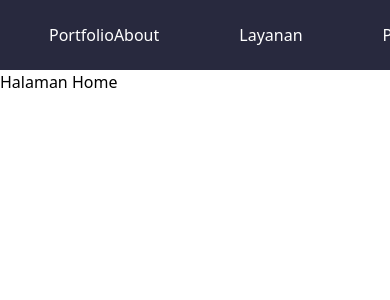
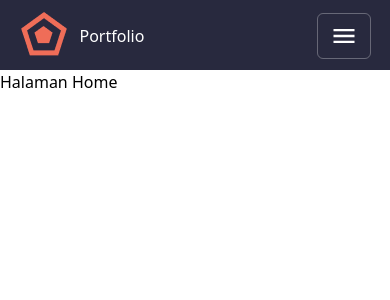
Before and after one commit to muhammadega21/portfolio-react, a React (Vite) app: page / in a window 390 px wide. Shown: the top 300 px of the page. Built offline with nearby package versions, Linux system fonts and the light colour scheme.

Commit message:
navbar responsive

```diff
--- a/src/App.jsx
+++ b/src/App.jsx
@@ -1,5 +1,5 @@
 import { BrowserRouter as Router, Routes, Route } from "react-router-dom";
-import Navbar from "./components/Header/navbar";
+import Navbar from "./components/Header/Navbar";
 import {
   Home,
   Layanan,
--- /dev/null
+++ b/src/components/Header/NavMobile.jsx
@@ -0,0 +1,113 @@
+import { useRef } from "react";
+import { useEffect } from "react";
+import { useState } from "react";
+import { Link } from "react-router-dom";
+function NavMobile() {
+  const [open, setOpen] = useState(false);
+  const navRef = useRef();
+
+  const handleClick = () => {
+    setOpen(!open);
+    document.body.style.overflow = open ? "auto" : "hidden";
+  };
+
+  const handleOutsideClick = (e) => {
+    // Jika klik terjadi di luar elemen nav, tutup menu
+    if (navRef.current && !navRef.current.contains(e.target)) {
+      setOpen(false);
+      document.body.style.overflow = "auto";
+    }
+  };
+
+  const handleLinkClick = () => {
+    setOpen(false);
+    document.body.style.overflow = "auto";
+  };
+
+  useEffect(() => {
+    document.addEventListener("mousedown", handleOutsideClick);
+
+    return () => {
+      document.removeEventListener("mousedown", handleOutsideClick);
+    };
+  }, []);
+
+  return (
+    <nav
+      ref={navRef}
+      className={`h-[${
+        open ? "315px" : "70px"
+      }] navMobile flex flex-col md:hidden px-[5%] dark`}
+    >
+      <div className="logo py-3 justify-between">
+        <div className="flex items-center gap-3">
+          <Link to="/">
+            <img src="./images/logo.png" alt="Logo" />
+          </Link>
+          <h4>Portfolio</h4>
+        </div>
+        <div
+          className={`menu ${open ? "open" : "close"}`}
+          onClick={handleClick}
+        >
+          {open ? (
+            <svg
+              className="svg-icon fill-current"
+              xmlns="http://www.w3.org/2000/svg"
+              width="28"
+              height="28"
+              viewBox="0 0 512 512"
+            >
+              <polygon points="400 145.49 366.51 112 256 222.51 145.49 112 112 145.49 222.51 256 112 366.51 145.49 400 256 289.49 366.51 400 400 366.51 289.49 256 400 145.49" />
+            </svg>
+          ) : (
+            <svg
+              className="svg-icon fill-current "
+              xmlns="http://www.w3.org/2000/svg"
+              width="28"
+              height="28"
+              viewBox="0 0 512 512"
+            >
+              <path d="M64,384H448V341.33H64Zm0-106.67H448V234.67H64ZM64,128v42.67H448V128Z" />
+            </svg>
+          )}
+        </div>
+      </div>
+      <div className="nav-link flex flex-col w-full">
+        <ul className="w-full">
+          <li>
+            <Link to="/about" onClick={handleLinkClick}>
+              About
+            </Link>
+          </li>
+          <li>
+            <Link to="/layanan" onClick={handleLinkClick}>
+              Layanan
+            </Link>
+          </li>
+          <li>
+            <Link to="/portfolio" onClick={handleLinkClick}>
+              Portfolio
+            </Link>
+          </li>
+          <li>
+            <Link to="/blog" onClick={handleLinkClick}>
+              Blog
+            </Link>
+          </li>
+        </ul>
+        <div className="contact-btn my-3 w-full">
+          <Link
+            to="/contact"
+            className="w-full block text-center"
+            onClick={handleLinkClick}
+          >
+            CONTACT
+          </Link>
+        </div>
+      </div>
+    </nav>
+  );
+}
+
+export default NavMobile;
--- /dev/null
+++ b/src/components/Header/NavWeb.jsx
@@ -0,0 +1,34 @@
+import { Link } from "react-router-dom";
+function NavWeb() {
+  return (
+    <nav className="hidden md:flex justify-between items-center px-[10%] h-[70px] dark ">
+      <div className="logo">
+        <Link to="/">
+          <img src="./images/logo.png" alt="Logo" />
+        </Link>
+        <h4>Portfolio</h4>
+      </div>
+      <div className="nav-link">
+        <ul className="flex items-center gap-[2rem] lg:gap-[5rem]">
+          <li>
+            <Link to="/about">About</Link>
+          </li>
+          <li>
+            <Link to="/layanan">Layanan</Link>
+          </li>
+          <li>
+            <Link to="/portfolio">Portfolio</Link>
+          </li>
+          <li>
+            <Link to="/blog">Blog</Link>
+          </li>
+        </ul>
+      </div>
+      <div className="contact-btn">
+        <Link to="/contact">CONTACT</Link>
+      </div>
+    </nav>
+  );
+}
+
+export default NavWeb;
--- a/src/components/Header/Navbar.jsx
+++ b/src/components/Header/Navbar.jsx
@@ -1,35 +1,13 @@
 import "./index.css";
-import { Link } from "react-router-dom";
+import NavWeb from "./NavWeb";
+import NavMobile from "./NavMobile";
 
 function Navbar() {
   return (
-    <nav className="dark">
-      <div className="logo">
-        <Link to="/">
-          <img src="./images/logo.png" alt="Logo" />
-        </Link>
-        <h4>Portfolio</h4>
-      </div>
-      <div className="nav-link">
-        <ul>
-          <li>
-            <Link to="/about">About</Link>
-          </li>
-          <li>
-            <Link to="/layanan">Layanan</Link>
-          </li>
-          <li>
-            <Link to="/portfolio">Portfolio</Link>
-          </li>
-          <li>
-            <Link to="/blog">Blog</Link>
-          </li>
-        </ul>
-      </div>
-      <div className="contact-btn">
-        <Link to="/contact">CONTACT</Link>
-      </div>
-    </nav>
+    <>
+      <NavWeb />
+      <NavMobile />
+    </>
   );
 }
 
--- a/src/components/Header/index.css
+++ b/src/components/Header/index.css
@@ -1,11 +1,8 @@
 nav {
-  height: 70px;
   width: 100%;
   position: fixed;
-  display: flex;
-  justify-content: space-between;
-  align-items: center;
-  padding: 0 10%;
+  overflow: hidden;
+  transition: 0.2s ease-in-out;
 }
 
 nav .logo {
@@ -14,30 +11,51 @@ nav .logo {
   gap: 10px;
 }
 
-nav .nav-link ul {
-  display: flex;
-  align-items: center;
-  gap: 5rem;
+nav .nav-link li a {
+  transition: 0.2s ease-in-out;
 }
 
-nav .nav-link li a{
-    transition: .2s ease-in-out;
+nav .nav-link li a:hover {
+  color: var(--text-accent);
 }
 
-nav .nav-link li a:hover{
-    color: var(--text-accent);
+nav .contact-btn a {
+  font-size: 14px;
+  font-weight: 600;
+  border: 1px solid #ffffff4b;
+  padding: 10px 25px;
+  border-radius: 6px;
+  transition: 0.2s ease-in-out;
 }
 
-nav .contact-btn a{
-    font-size: 14px;
-    font-weight: 600;
-    border: 1px solid #FFFFFF4B;
-    padding: 10px 25px;
-    border-radius: 6px;
-    transition: .2s ease-in-out;
+nav .contact-btn a:hover {
+  border: 1px solid var(--color-primary);
+  background: var(--color-primary);
 }
 
-nav .contact-btn a:hover{
-    border: 1px solid var(--color-primary);
-    background: var(--color-primary);
+.navMobile .nav-link li a {
+  padding: 10px;
+  display: block;
+  width: 100%;
+  text-align: center;
 }
+
+.navMobile .nav-link li a:hover {
+  color: #fff;
+  background: var(--color-primary);
+}
+
+.navMobile .menu {
+  cursor: pointer;
+  border: 1px solid #ffffff4b;
+  padding: 8px 12px;
+  border-radius: 6px;
+}
+
+.navMobile .menu .svg-icon {
+  transition: 0.2s ease-in-out;
+}
+
+.navMobile .menu.open .svg-icon {
+  transform: rotate(180deg);
+}
```
